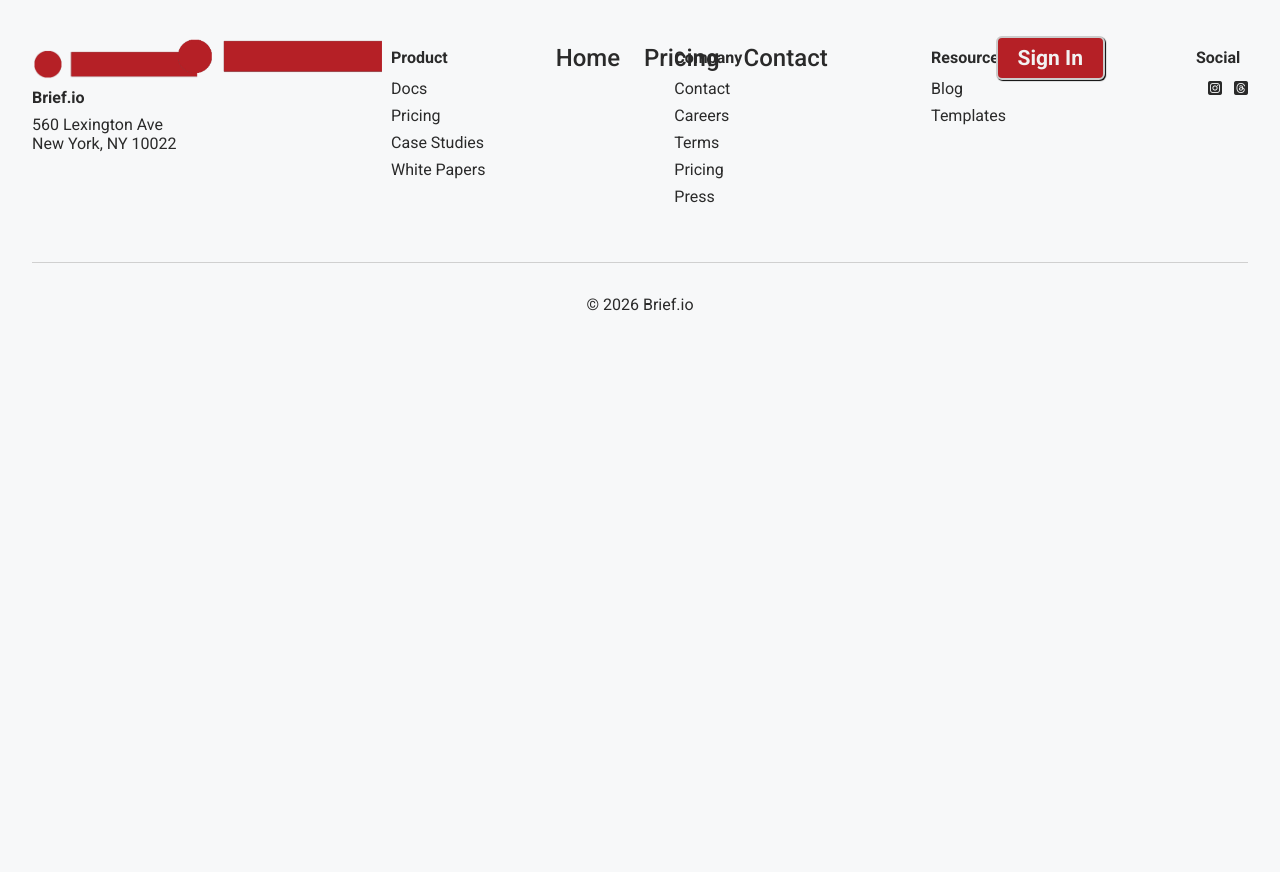
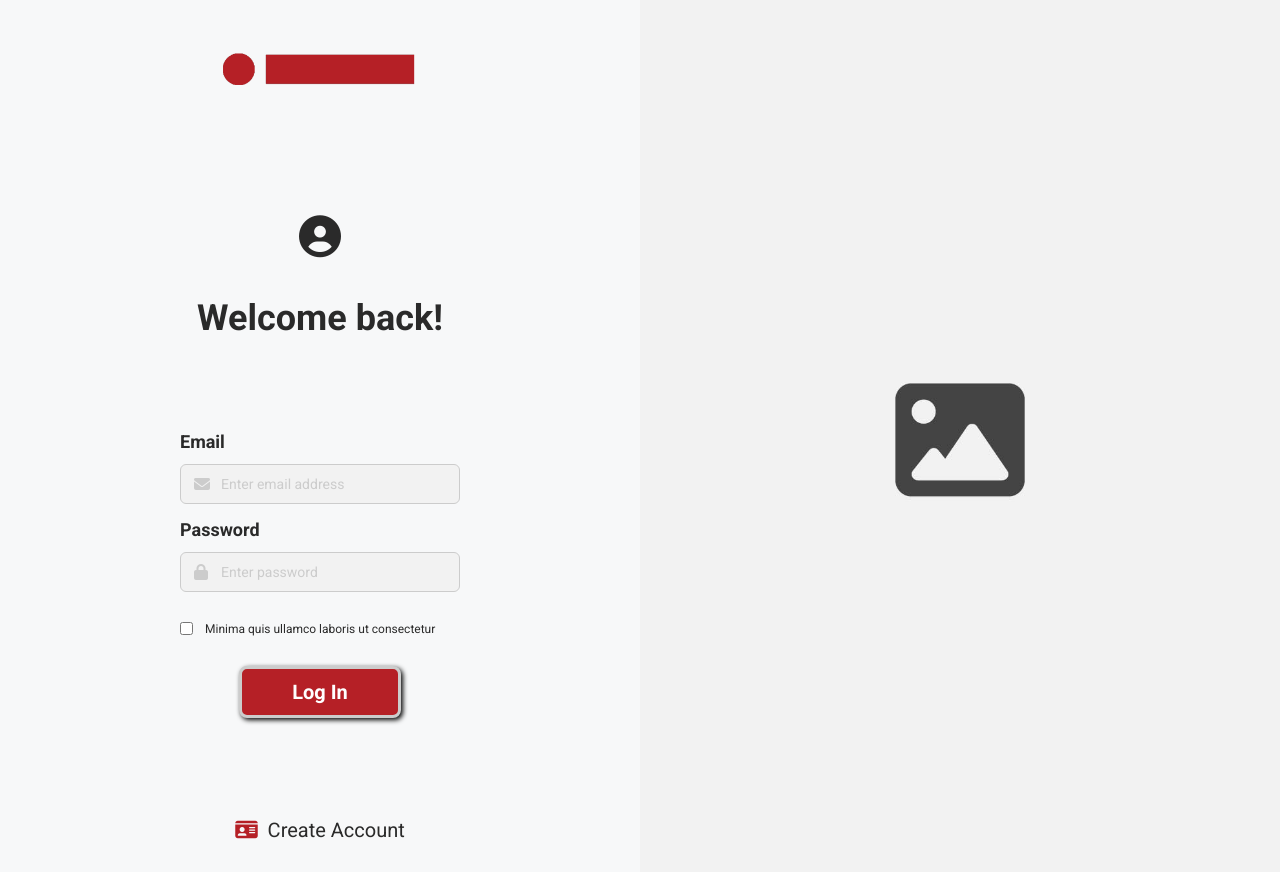
Before and after one commit to Mikal-E/Brief.io-SasS-Brief-Builder-Full-Stack-MERN, a React (Vite) app in the folder frontend/: page /login in a window 1280 px wide. Before the commit the page ends 800 px from the top, so only its background shows below. Built offline with nearby package versions, Linux system fonts and the light colour scheme.

Commit message:
Built out LoginForm.jsx which is the form for Login.jsx page, wired it in, and styled it in LoginForm.css. Also used Login.css for page-level styling to create a 50/50 split screen layout.

```diff
--- a/frontend/src/App.jsx
+++ b/frontend/src/App.jsx
@@ -1,28 +1,34 @@
-import { Routes, Route } from "react-router-dom"
+import { Routes, Route, useLocation } from "react-router-dom"
 import Nav from "./components/Nav/Nav"
 import Footer from "./components/Footer/Footer"
 import Home from "./pages/Home/Home"
 import Pricing from "./pages/Pricing/Pricing"
 import Contact from "./pages/Contact/Contact"
+import Login from "./pages/Login/Login"
 
+/* Utilized useLocation, const location, const hideNavFooter  */
 
 function App() {
+
+  const location = useLocation()
+  const hideNavFooter = ["/login", "/register"].includes(location.pathname)
 
   return (
 
     <>
 
-      <Nav />
+      {!hideNavFooter && <Nav />}
 
       <Routes>
 
         <Route path="/" element={ <Home /> } />
         <Route path="/pricing" element={ <Pricing /> } />
         <Route path="/contact" element={ <Contact /> } />
+        <Route path="/login" element={ <Login /> } />
 
       </Routes>
 
-      <Footer />
+      {!hideNavFooter && <Footer />}
 
     </>
 
--- a/frontend/src/components/ContactForm/ContactForm.css
+++ b/frontend/src/components/ContactForm/ContactForm.css
@@ -13,13 +13,13 @@
 
 }
 
-.form-field {
+.contact-form-field {
 
     margin-top: 15px;
 
 }
 
-.form-field label {
+.contact-form-field label {
 
     display: block;
     font-size: 18px;
@@ -28,14 +28,14 @@
 
 }
 
-.input-with-icon {
+.contact-input-with-icon {
 
     position: relative;
     margin-top: 12px;
 
 }
 
-.input-with-icon i {
+.contact-input-with-icon i {
 
     position: absolute;
     left: 14px;
@@ -45,9 +45,9 @@
 
 }
 
-.input-with-icon input,
-.input-with-icon select,
-.input-with-icon textarea {
+.contact-input-with-icon input,
+.contact-input-with-icon select,
+.contact-input-with-icon textarea {
 
     width: 100%;
     height: 40px;
@@ -62,23 +62,23 @@
 
 }
 
-.input-with-icon input::placeholder,
-.input-with-icon textarea::placeholder {
+.contact-input-with-icon input::placeholder,
+.contact-input-with-icon textarea::placeholder {
 
     color: var(--brand-grey);
 
 }
 
-.input-with-icon input:focus,
-.input-with-icon select:focus,
-.input-with-icon textarea:focus {
+.contact-input-with-icon input:focus,
+.contact-input-with-icon select:focus,
+.contact-input-with-icon textarea:focus {
 
     outline: none;
     border: 1px solid var(--burgundy);
 
 }
 
-.input-with-icon textarea {
+.contact-input-with-icon textarea {
 
     /* height: 120px; */
     padding-top: 12px;
@@ -86,21 +86,21 @@
 
 }
 
-.input-with-icon:has(textarea) i {
+.contact-input-with-icon:has(textarea) i {
 
     top: 12px;
     transform: none;
 
 }
 
-.input-with-icon select {
+.contact-input-with-icon select {
 
     appearance: none;
     cursor: pointer;
 
 }
 
-.form-checkbox {
+.contact-form-checkbox {
 
     display: flex;
     align-items: center;
@@ -109,13 +109,13 @@
 
 }
 
-.form-checkbox label {
+.contact-form-checkbox label {
 
     font-size: 14px;
 
 }
 
-.form-submit {
+.contact-form-submit {
 
     display: block;
     margin-left: auto;
@@ -135,12 +135,11 @@
 
 }
 
-.form-submit:hover {
+.contact-form-submit:hover {
 
     background-color: var(--brand-grey);
     border: 3px solid var(--burgundy);
     color: var(--burgundy);
     box-shadow: 2px 2px 5px black;
 
-
 }
--- /dev/null
+++ b/frontend/src/components/LoginForm/LoginForm.css
@@ -0,0 +1,166 @@
+/* The styling for LoginForm.jsx component will share many of the same conventions as the ContactForm.jsx, and of course SigninForm.jsx when it exist. */
+
+.login-form-card {
+
+    background-color: var(--cool-white);
+    padding-top: 50px;
+    padding-left: 180px;
+    padding-right: 180px;
+    padding-bottom: 30px;
+    text-align: center;
+
+}
+
+.logo-placeholder {
+
+    display: block;
+    margin-left: auto;
+    margin-right: auto;
+    width: 200px;
+
+}
+
+.login-icon {
+
+    margin-top: 125px;
+    font-size: 42px;
+
+}
+
+.login-heading {
+
+    margin-top: 35px;
+    font-size: 36px;
+
+}
+
+.login-form-field {
+
+    margin-top: 15px;
+    text-align: left;
+
+}
+
+.login-form-field label {
+
+    display: block;
+    font-size: 18px;
+    font-weight: 700;
+    margin-bottom: 12px;
+
+}
+
+form .login-form-field:first-of-type {
+
+    margin-top: 92px;
+
+}
+
+.login-input-with-icon {
+
+    position: relative;
+
+}
+
+.login-input-with-icon i {
+
+    position: absolute;
+    left: 14px;
+    top: 50%;
+    transform: translateY(-50%);
+    color: var(--brand-grey);
+
+}
+
+.login-input-with-icon input {
+
+    width: 100%;
+    height: 40px;
+    padding-left: 40px;
+    padding-right: 14px;
+    border: 1px solid var(--brand-grey);
+    border-radius: 6px;
+    font-family: var(--font-main);
+    font-size: 14px;
+    color: var(--text-dark);
+    background-color: var(--light-grey);
+
+}
+
+.login-input-with-icon input::placeholder {
+
+    color: var(--brand-grey);
+
+}
+
+.login-input-with-icon input:focus {
+
+    outline: none;
+    border: 1px solid var(--burgundy);
+
+}
+
+.login-form-checkbox {
+
+    display: flex;
+    align-items: center;
+    gap: 12px;
+    margin-top: 30px;
+    text-align: left;
+
+}
+
+.login-form-checkbox label {
+
+    font-size: 12px;
+
+}
+
+.login-form-submit {
+
+    display: block;
+    margin-left: auto;
+    margin-right: auto;
+    margin-top: 30px;
+    font: normal 700 20px/1.5 'Roboto', sans-serif;
+    background-color: var(--burgundy);
+    padding: 8px 50px;
+    color: var(--white);
+    border: 3px solid var(--brand-grey);
+    border-radius: 8px;
+    box-shadow: 2px 2px 5px black;
+    cursor: pointer;
+    transition: background-color 0.4s ease;
+
+}
+
+.login-form-submit:hover {
+
+    background-color: var(--brand-grey);
+    border: 3px solid var(--burgundy);
+    color: var(--burgundy);
+    box-shadow: 2px 2px 5px black;
+
+}
+
+.login-create-account-link {
+
+    display: block;
+    margin-left: auto;
+    margin-right: auto;
+    margin-top: 100px;
+    font-size: 20px;
+    background: none;
+    border: none;
+    cursor: pointer;
+    font-family: var(--font-main);
+    color: var(--text-dark);
+
+}
+
+.login-create-account-link i {
+
+    margin-right: 5px;
+    color: var(--burgundy);
+
+}
--- /dev/null
+++ b/frontend/src/components/LoginForm/LoginForm.jsx
@@ -0,0 +1,133 @@
+import { useState } from "react"
+import "./LoginForm.css"
+import logoPlaceholder from "../../assets/brief.io-logo-placeholder.png"
+
+/* The LoginForm.jsx component will share many of the same conventions as the ContactForm.jsx, and of course SigninForm.jsx when it exist. */
+
+function LoginForm() {
+
+    const [formData, setFormData] = useState({
+
+        email: "",
+        password: "",
+        agreeToTerms: false
+
+    })
+
+    function handleChange(event) {
+
+        const { name, value, type, checked } = event.target
+
+        setFormData({
+
+            ...formData,
+            [name]: type === "checkbox" ? checked : value
+
+        })
+
+    }
+
+    function handleSubmit(event) {
+
+        event.preventDefault()
+
+        // Placeholder until the real POST /api/auth/login route exists
+        console.log("Login form submitted:", formData)
+
+    }
+
+    return (
+
+        <div className="login-form-card">
+
+            <img src={logoPlaceholder} alt="Brief.io logo" className="logo-placeholder" />
+
+            <div className="login-icon">
+
+                <i className="fa-solid fa-circle-user"></i>
+
+            </div>
+
+            <h1 className="login-heading">Welcome back!</h1>
+
+            <form onSubmit={handleSubmit}>
+
+                <div className="login-form-field">
+
+                    <label htmlFor="email">Email</label>
+
+                    <div className="login-input-with-icon">
+
+                        <i className="fa-solid fa-envelope"></i>
+
+                        <input
+
+                            type="email"
+                            id="email"
+                            name="email"
+                            placeholder="Enter email address"
+                            value={formData.email}
+                            onChange={handleChange}
+
+                        />
+
+                    </div>
+
+                </div>
+
+                <div className="login-form-field">
+
+                    <label htmlFor="password">Password</label>
+
+                    <div className="login-input-with-icon">
+
+                        <i className="fa-solid fa-lock"></i>
+
+                        <input
+
+                            type="password"
+                            id="password"
+                            name="password"
+                            placeholder="Enter password"
+                            value={formData.password}
+                            onChange={handleChange}
+
+                        />
+
+                    </div>
+
+                </div>
+
+                <div className="login-form-checkbox">
+
+                    <input
+
+                        type="checkbox"
+                        id="agreeToTerms"
+                        name="agreeToTerms"
+                        checked={formData.agreeToTerms}
+                        onChange={handleChange}
+
+                    />
+
+                    <label htmlFor="agreeToTerms">Minima quis ullamco laboris ut consectetur</label>
+
+                </div>
+
+                <button type="submit" className="login-form-submit">Log In</button>
+
+            </form>
+
+            <button type="button" className="login-create-account-link">
+
+                <i className="fa-solid fa-id-card"></i> Create Account
+
+            </button>
+
+        </div>
+
+    )
+
+}
+
+export default LoginForm
--- /dev/null
+++ b/frontend/src/pages/Login/Login.css
@@ -0,0 +1,24 @@
+/* This styles file is for the 50/50 split-screen layout. */
+
+.login-page {
+
+    display: flex;
+    min-height: 100vh;
+
+}
+
+.login-form-side {
+
+    width: 50%;
+
+}
+
+.login-image-side {
+
+    width: 50%;
+    background-image: url("../../assets/portrait.jpg");
+    background-size: cover;
+    background-position: center;
+    background-repeat: no-repeat;
+
+}
--- /dev/null
+++ b/frontend/src/pages/Login/Login.jsx
@@ -0,0 +1,29 @@
+import LoginForm from "../../components/LoginForm/LoginForm"
+import "../../components/LoginForm/LoginForm.css"
+import "./Login.css"
+
+function Login() {
+
+    return (
+
+        <div className="login-page">
+
+            <div className="login-form-side">
+
+                <LoginForm />
+
+            </div>
+
+            <div className="login-image-side">
+
+                {/* Placeholder image for now */}
+
+            </div>
+
+        </div>
+
+    )
+
+}
+
+export default Login
```
Also changed, not shown: frontend/src/components/ContactForm/ContactForm.jsx (+12 -12 lines).
